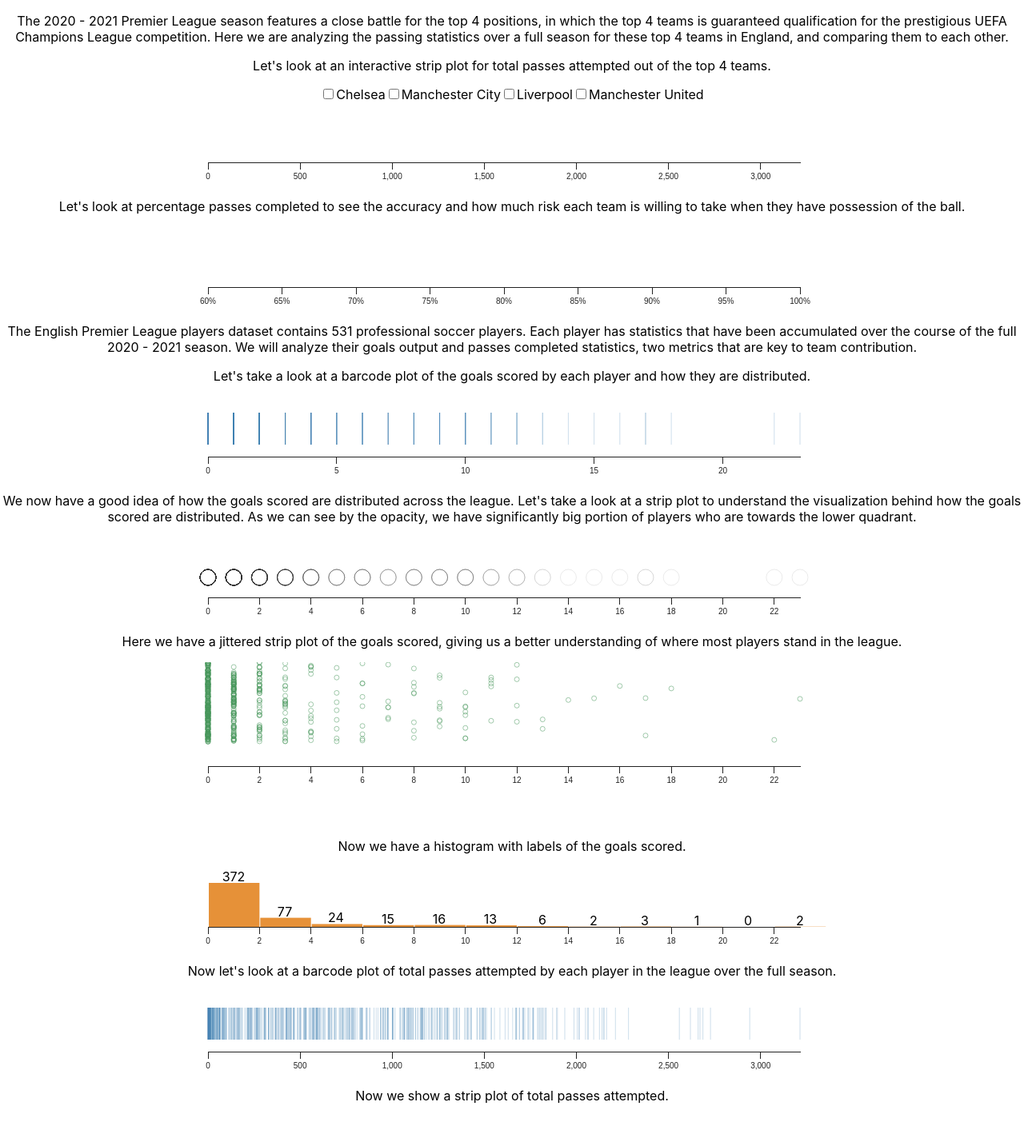
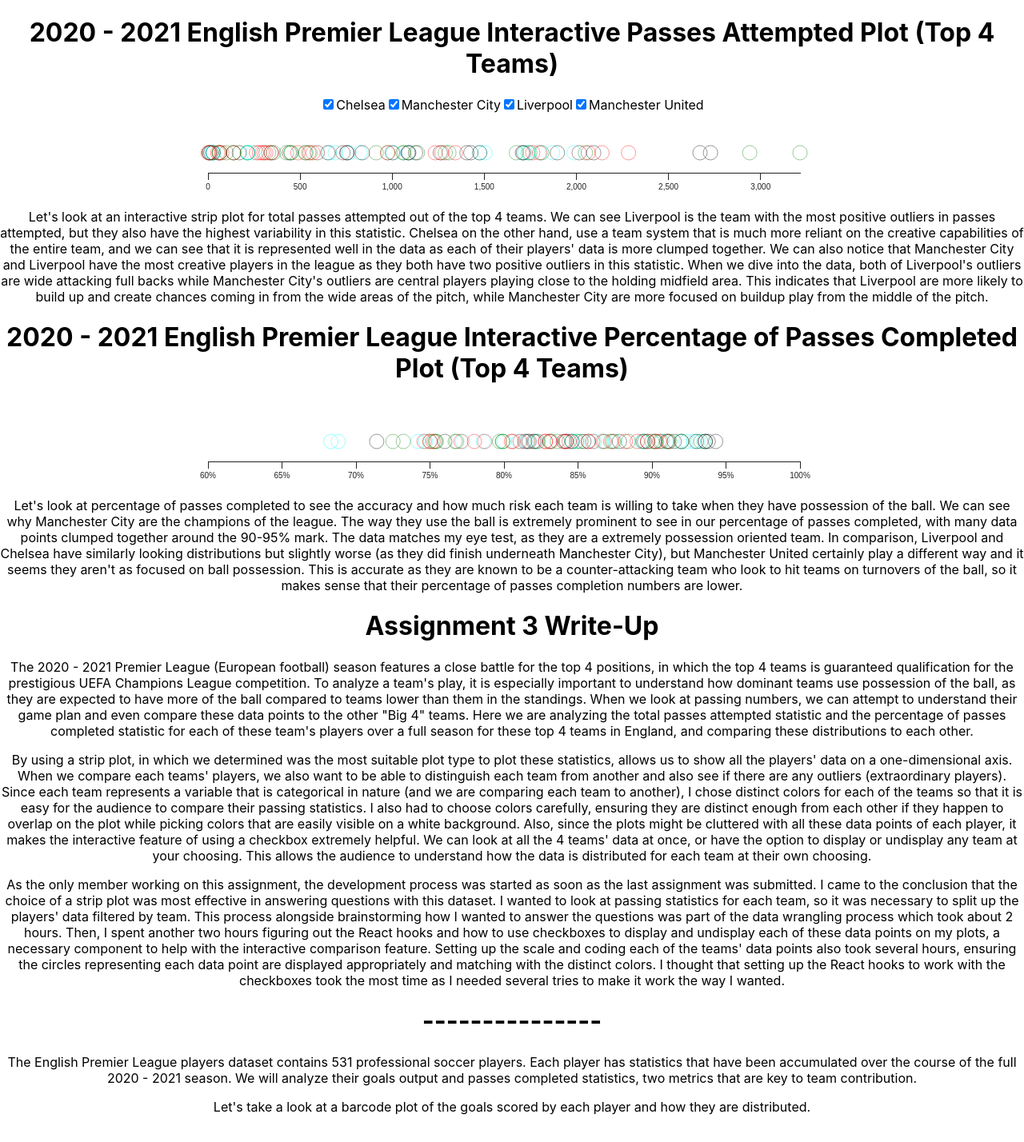
Before and after one commit to pareepipatkul/info474, a React (Vite) app: page / in a window 1280 px wide. Shown: the top 1428 px of the page at 80% size. Built offline with nearby package versions, Linux system fonts and the light colour scheme.

Commit message:
Finished write-up

```diff
--- a/src/App.jsx
+++ b/src/App.jsx
@@ -12,10 +12,10 @@
 import { AxisLeft, AxisBottom } from "@visx/axis";
 
 function App() {
-  const [chelsea, setChelsea] = useState(false);
-  const [manCity, setManCity] = useState(false);
-  const [liverpool, setLiverpool] = useState(false);
-  const [manUtd, setManUtd] = useState(false);
+  const [chelsea, setChelsea] = useState(true);
+  const [manCity, setManCity] = useState(true);
+  const [liverpool, setLiverpool] = useState(true);
+  const [manUtd, setManUtd] = useState(true);
 
   const handleChelsea = () => {
     setChelsea(!chelsea);
@@ -135,12 +135,9 @@
   const paragraph6 = "The circle for the young adult population exists (which appear in a different color for clarity, we want to avoid having the same hue) because although we want to answer a question on the super-senior population, we need to consider general population growth and understand the growth rate in other age groups as well. Of course there are going to be more people in every age group in the year 2000 compared to the year 1900. But, I want my audience to observe that the old age groups have experienced massive growth over the past century. This should inform the viewer that perhaps the standard of healthcare in the US has increased to a point where it is expected for a large chunk of the population to be able to live to this age.";
   return (
     <div className="App">
-      <p>
-        The 2020 - 2021 Premier League season features a close battle for the top 4 positions, in which the top 4 teams is guaranteed qualification
-        for the prestigious UEFA Champions League competition. Here we are analyzing the passing statistics over a full season for these top 4 teams
-        in England, and comparing them to each other.
-      </p>
-      <p> Let's look at an interactive strip plot for total passes attempted out of the top 4 teams. </p>
+      <h1> 2020 - 2021 English Premier League Interactive Passes Attempted Plot (Top 4 Teams) </h1>
+
+
       <div>
         <label>
           <input
@@ -176,34 +173,7 @@
         </label>
 
       </div>
-      {/*<div>
-        {gk.map((name, i) => {
-          return (
-            <>
-              <input
-                key={i}
-                type="checkbox"
-                id={name}
-                name={name}
-                checked={selectedGKs.indexOf(name) > -1}
-                onChange={() => {
-                  if (selectedGKs.indexOf(name) === -1) {
-                    setSelectedGKs(selectedGKs.slice(0).push(name));
-                  } else {
-                    setSelectedGKs(
-                      selectedGKs.slice(0).filter((_name) => {
-                        return _name !== name;
-                      })
-                    );
-                  }
-                }}
-              />
-              <label style={{ marginRight: 15}}>{name}</label>
-            </>
-          );
-        })}
-      </div>
-*/}
+
       <svg width={premierLeagueChartWidth} height={premierLeagueChartHeight} style={{border: "none"}}>
         {chelseaData.map((player, i) => {
           return (
@@ -278,10 +248,16 @@
         />
       </svg>
 
-      <p>
-        Let's look at percentage passes completed to see the accuracy and how much risk each team is willing to take when they have
-        possession of the ball.
+      <p> Let's look at an interactive strip plot for total passes attempted out of the top 4 teams. We can see Liverpool is the team with the most positive outliers in passes attempted, but they also have the highest variability in this statistic.
+      Chelsea on the other hand, use a team system that is much more reliant on the creative capabilities of the entire team, and we can see that it is represented well in the data as each of their players' data is more clumped together.
+      We can also notice that Manchester City and Liverpool have the most creative players in the league as they both have two positive outliers in this statistic. When we dive into the data, both of Liverpool's outliers are wide attacking full backs while
+      Manchester City's outliers are central players playing close to the holding midfield area. This indicates that Liverpool are more likely to build up and create chances coming in from the wide areas of the pitch, while Manchester City are more focused on
+      buildup play from the middle of the pitch.
       </p>
+
+      <h1> 2020 - 2021 English Premier League Interactive Percentage of Passes Completed Plot (Top 4 Teams) </h1>
+
+
 
       <svg width={premierLeagueChartWidth} height={premierLeagueChartHeight} style={{border: "none"}}>
         {chelseaData.map((player, i) => {
@@ -359,12 +335,47 @@
           }}
         />
       </svg>
+      <p>
+        Let's look at percentage of passes completed to see the accuracy and how much risk each team is willing to take when they have
+        possession of the ball. We can see why Manchester City are the champions of the league. The way they use the ball is extremely prominent to see in our
+        percentage of passes completed, with many data points clumped together around the 90-95% mark. The data matches my eye test, as they are a extremely possession
+        oriented team. In comparison, Liverpool and Chelsea have similarly looking distributions but slightly worse (as they did finish underneath Manchester City), but Manchester United certainly play a different way and it seems they aren't
+        as focused on ball possession. This is accurate as they are known to be a counter-attacking team who look to hit teams on turnovers of the ball, so it makes sense that their
+        percentage of passes completion numbers are lower.
+      </p>
+
+      <h1> Assignment 3 Write-Up </h1>
+      <p>
+        The 2020 - 2021 Premier League (European football) season features a close battle for the top 4 positions, in which the top 4 teams is guaranteed qualification
+        for the prestigious UEFA Champions League competition. To analyze a team's play, it is especially important to understand how dominant teams use possession of the ball, as they
+        are expected to have more of the ball compared to teams lower than them in the standings. When we look at passing numbers, we can attempt to understand their game plan and even compare
+        these data points to the other "Big 4" teams. Here we are analyzing the total passes attempted statistic and the percentage of passes completed statistic for each of these team's players over a
+        full season for these top 4 teams in England, and comparing these distributions to each other.
+      </p>
+      <p>
+        By using a strip plot, in which we determined was the most suitable plot type to plot these statistics, allows us to show all the players' data on a one-dimensional axis. When we compare each teams'
+        players, we also want to be able to distinguish each team from another and also see if there are any outliers (extraordinary players). Since each team represents a variable that is categorical in nature (and we are comparing each team to another), I chose distinct
+        colors for each of the teams so that it is easy for the audience to compare their passing statistics. I also had to choose colors carefully, ensuring they are distinct enough from each other if they happen
+        to overlap on the plot while picking colors that are easily visible on a white background. Also, since the plots might be cluttered with all these data points of each player, it makes the interactive feature of using a
+        checkbox extremely helpful. We can look at all the 4 teams' data at once, or have the option to display or undisplay any team at your choosing. This allows the audience to understand how the data is distributed for each team
+        at their own choosing.
+      </p>
+      <p>
+        As the only member working on this assignment, the development process was started as soon as the last assignment was submitted. I came to the conclusion that the choice of a strip plot was most effective in answering questions with this dataset.
+        I wanted to look at passing statistics for each team, so it was necessary to split up the players' data filtered by team. This process alongside brainstorming how I wanted to answer the questions was part of the data wrangling process which took about
+        2 hours. Then, I spent another two hours figuring out the React hooks and how to use checkboxes to display and undisplay each of these data points on my plots, a necessary component to help with the interactive comparison feature. Setting up the scale and
+        coding each of the teams' data points also took several hours, ensuring the circles representing each data point are displayed appropriately and matching with the distinct colors. I thought that setting up the React hooks to work with the checkboxes took the
+        most time as I needed several tries to make it work the way I wanted.
+      </p>
+
+      <h1> --------------- </h1>
 
       <p>
         The English Premier League players dataset contains {premierLeague.length} professional soccer players.
         Each player has statistics that have been accumulated over the course of the full 2020 - 2021 season.
         We will analyze their goals output and passes completed statistics, two metrics that are key to team contribution.
       </p>
+
       <p>
         Let's take a look at a barcode plot of the goals scored by each player and how they are distributed.
       </p>
--- a/src/manutd.js
+++ b/src/manutd.js
@@ -27,7 +27,5 @@
 {"Name":"Anthony Elanga","Club":"Manchester United","Nationality":"SWE","Position":"FW","Age":"18","Matches":"2","Starts":"2","Mins":"155","Goals":"1","Assists":"0","Passes_Attempted":"53","Perc_Passes_Completed":"81.1","Penalty_Goals":"0","Penalty_Attempted":"0","xG":"0.16","xA":"0.02","Yellow_Cards":"0","Red_Cards":"0"},
 {"Name":"Timothy Fosu-Mensah","Club":"Manchester United","Nationality":"NED","Position":"DF","Age":"22","Matches":"1","Starts":"1","Mins":"80","Goals":"0","Assists":"0","Passes_Attempted":"75","Perc_Passes_Completed":"86.7","Penalty_Goals":"0","Penalty_Attempted":"0","xG":"0.03","xA":"0.31","Yellow_Cards":"1","Red_Cards":"0"},
 {"Name":"Shola Shoretire","Club":"Manchester United","Nationality":"ENG","Position":"FW","Age":"16","Matches":"2","Starts":"0","Mins":"11","Goals":"0","Assists":"0","Passes_Attempted":"8","Perc_Passes_Completed":"75.0","Penalty_Goals":"0","Penalty_Attempted":"0","xG":"0.0","xA":"0.0","Yellow_Cards":"0","Red_Cards":"0"},
-{"Name":"Odion Ighalo","Club":"Manchester United","Nationality":"NGA","Position":"FW","Age":"31","Matches":"1","Starts":"0","Mins":"10","Goals":"0","Assists":"0","Passes_Attempted":"1","Perc_Passes_Completed":"100.0","Penalty_Goals":"0","Penalty_Attempted":"0","xG":"0.0","xA":"0.0","Yellow_Cards":"0","Red_Cards":"0"},
-{"Name":"Hannibal Mejbri","Club":"Manchester United","Nationality":"FRA","Position":"MF","Age":"17","Matches":"1","Starts":"0","Mins":"9","Goals":"0","Assists":"0","Passes_Attempted":"3","Perc_Passes_Completed":"100.0","Penalty_Goals":"0","Penalty_Attempted":"0","xG":"0.0","xA":"0.0","Yellow_Cards":"0","Red_Cards":"0"},
 {"Name":"William Thomas Fish","Club":"Manchester United","Nationality":"ENG","Position":"DF","Age":"17","Matches":"1","Starts":"0","Mins":"1","Goals":"0","Assists":"0","Passes_Attempted":"1","Perc_Passes_Completed":"0.0","Penalty_Goals":"0","Penalty_Attempted":"0","xG":"0.0","xA":"0.0","Yellow_Cards":"0","Red_Cards":"0"},
 ];
```
